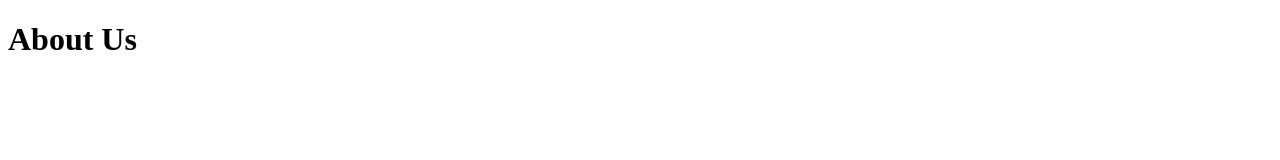
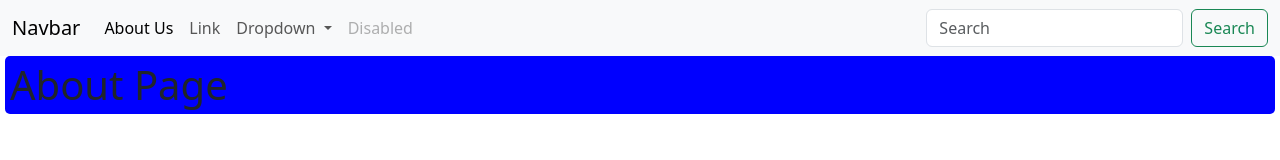
Before and after one commit to HishmatRai/github-page-2, a plain HTML site: page pages/about-us.html in a window 1280 px wide. Drawn offline with nearby package versions, Linux system fonts and the light colour scheme.

Commit message:
navbar added

```diff
--- a/pages/about-us.html
+++ b/pages/about-us.html
@@ -1,11 +1,55 @@
 <!DOCTYPE html>
 <html lang="en">
+
 <head>
     <meta charset="UTF-8">
     <meta name="viewport" content="width=device-width, initial-scale=1.0">
     <title>Document</title>
+    <link rel="stylesheet" href="./../css/app.css">
+    <link href="https://cdn.jsdelivr.net/npm/bootstrap@5.3.3/dist/css/bootstrap.min.css" rel="stylesheet" integrity="sha384-QWTKZyjpPEjISv5WaRU9OFeRpok6YctnYmDr5pNlyT2bRjXh0JMhjY6hW+ALEwIH" crossorigin="anonymous">
+
 </head>
+
 <body>
-    <h1>About Us</h1>
+    <nav class="navbar navbar-expand-lg bg-body-tertiary">
+        <div class="container-fluid">
+          <a class="navbar-brand" href="./../index.html">Navbar</a>
+          <button class="navbar-toggler" type="button" data-bs-toggle="collapse" data-bs-target="#navbarSupportedContent" aria-controls="navbarSupportedContent" aria-expanded="false" aria-label="Toggle navigation">
+            <span class="navbar-toggler-icon"></span>
+          </button>
+          <div class="collapse navbar-collapse" id="navbarSupportedContent">
+            <ul class="navbar-nav me-auto mb-2 mb-lg-0">
+              <li class="nav-item">
+                <a class="nav-link active" aria-current="page" href="./about-us.html">About Us</a>
+              </li>
+              <li class="nav-item">
+                <a class="nav-link" href="#">Link</a>
+              </li>
+              <li class="nav-item dropdown">
+                <a class="nav-link dropdown-toggle" href="#" role="button" data-bs-toggle="dropdown" aria-expanded="false">
+                  Dropdown
+                </a>
+                <ul class="dropdown-menu">
+                  <li><a class="dropdown-item" href="#">Action</a></li>
+                  <li><a class="dropdown-item" href="#">Another action</a></li>
+                  <li><hr class="dropdown-divider"></li>
+                  <li><a class="dropdown-item" href="#">Something else here</a></li>
+                </ul>
+              </li>
+              <li class="nav-item">
+                <a class="nav-link disabled" aria-disabled="true">Disabled</a>
+              </li>
+            </ul>
+            <form class="d-flex" role="search">
+              <input class="form-control me-2" type="search" placeholder="Search" aria-label="Search">
+              <button class="btn btn-outline-success" type="submit">Search</button>
+            </form>
+          </div>
+        </div>
+      </nav>
+      <h1>About Page</h1>
+    <script src="https://cdn.jsdelivr.net/npm/bootstrap@5.3.3/dist/js/bootstrap.bundle.min.js" integrity="sha384-YvpcrYf0tY3lHB60NNkmXc5s9fDVZLESaAA55NDzOxhy9GkcIdslK1eN7N6jIeHz" crossorigin="anonymous"></script>
+
 </body>
+
 </html>
```
Also changed, not shown: index.html (+40 -1 lines).
